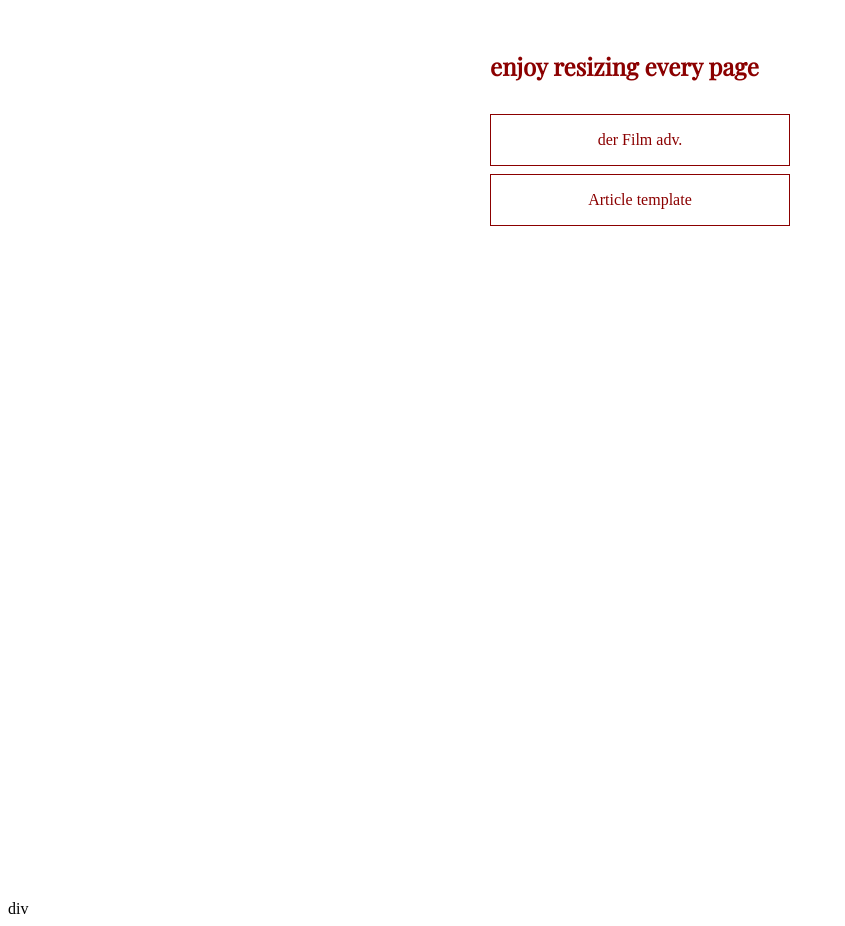
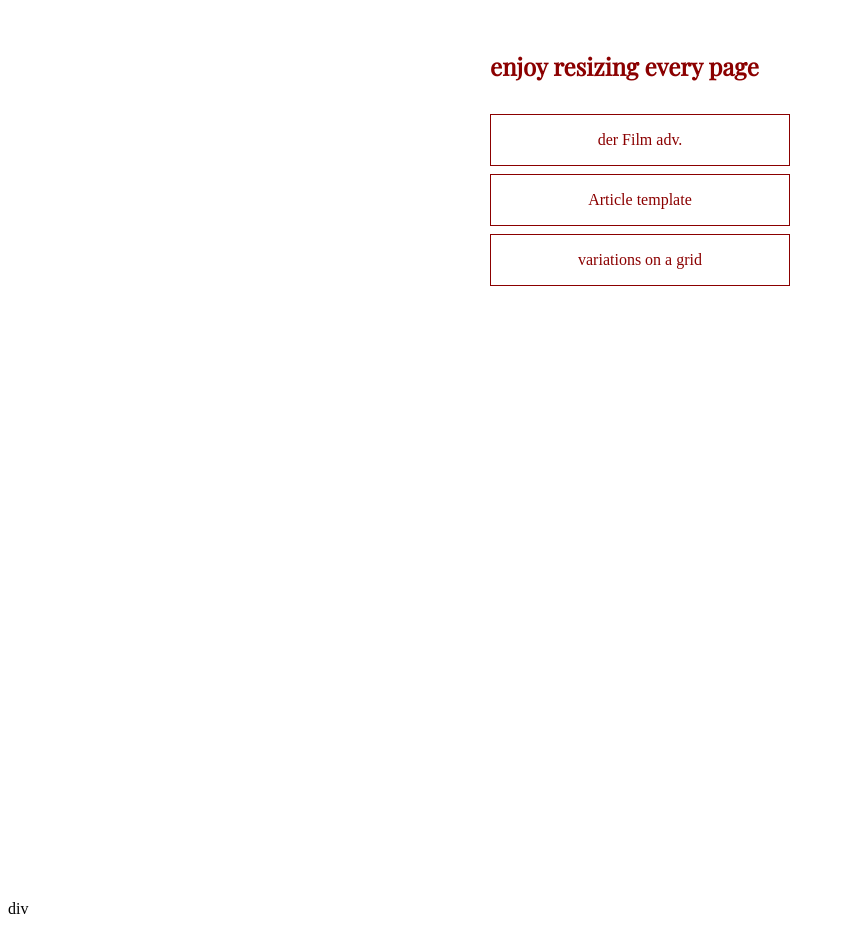
Before and after one commit to iachieve/beauty-of-css-grid, a plain HTML site: page index.html in a window 1280 px wide. Shown: the whole page, without its empty margins (0-845 px from the left). Drawn offline with nearby package versions, Linux system fonts and the light colour scheme.

Commit message:
variations on a grid

```diff
--- a/index.html
+++ b/index.html
@@ -49,6 +49,7 @@
     </h2>
     <a class="btn" target="_blank" href="./der-film/index.html">der Film adv.</a>
     <a class="btn" target="_blank" href="./article/index.html">Article template</a>
+    <a class="btn" target="_blank" href="./article/index.html">variations on a grid</a>
 
 
   </div>div
```
